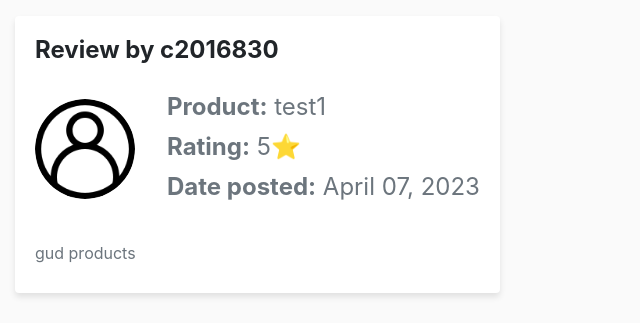
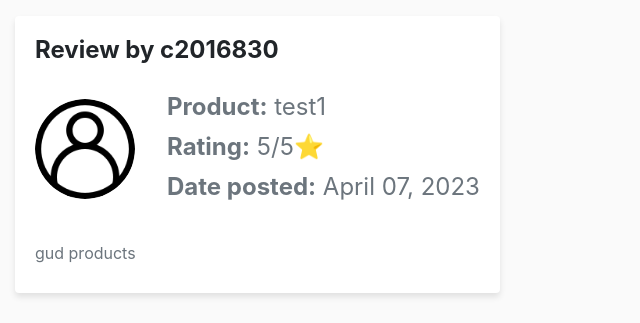
Before and after one commit to Nikket98/reviewApp, a Django app: page /product/review/1/ in a window 1280 px wide. Shown: the part 80-403 px from the top of the page, without its empty margins (0-640 px from the left). Run offline with Django 4.2, Linux system fonts and the light colour scheme; data comes from the database, SQL or seed files in the repository; some libraries are stand-ins or nearby versions.

Commit message:
review_page updated

```diff
--- a/product/templates/product/product_detail.html
+++ b/product/templates/product/product_detail.html
@@ -29,7 +29,7 @@
       <div class="mb-4">
 
         <!-- Read more button -->
-        <h3>{{ review.author.username }} ({{ review.rating }}&#11088;)</h3>
+        <h3>{{ review.author.username }} ({{ review.rating }}/5&#11088;)</h3>
         {% if review.author.profile.image.url %}
         <img src="{{ review.author.profile.image.url }}" alt="Author photo" class="rounded-circle" width="100">
         {% else %}
--- a/product/templates/product/review_detail.html
+++ b/product/templates/product/review_detail.html
@@ -17,7 +17,7 @@
                     <div class="ms-4">
                         <!-- Display product, rating and posting date -->
                         <p class="mb-1"><strong>Product:</strong> {{ review.product.name }}</p>
-                        <p class="mb-1"><strong>Rating:</strong> {{ review.rating }}&#11088;</p>
+                        <p class="mb-1"><strong>Rating:</strong> {{ review.rating }}/5&#11088;</p>
                         <p class="mb-1"><strong>Date posted:</strong> {{ review.created_at|date:"F d, Y" }}</p>
                     </div>
                 </div>
```
